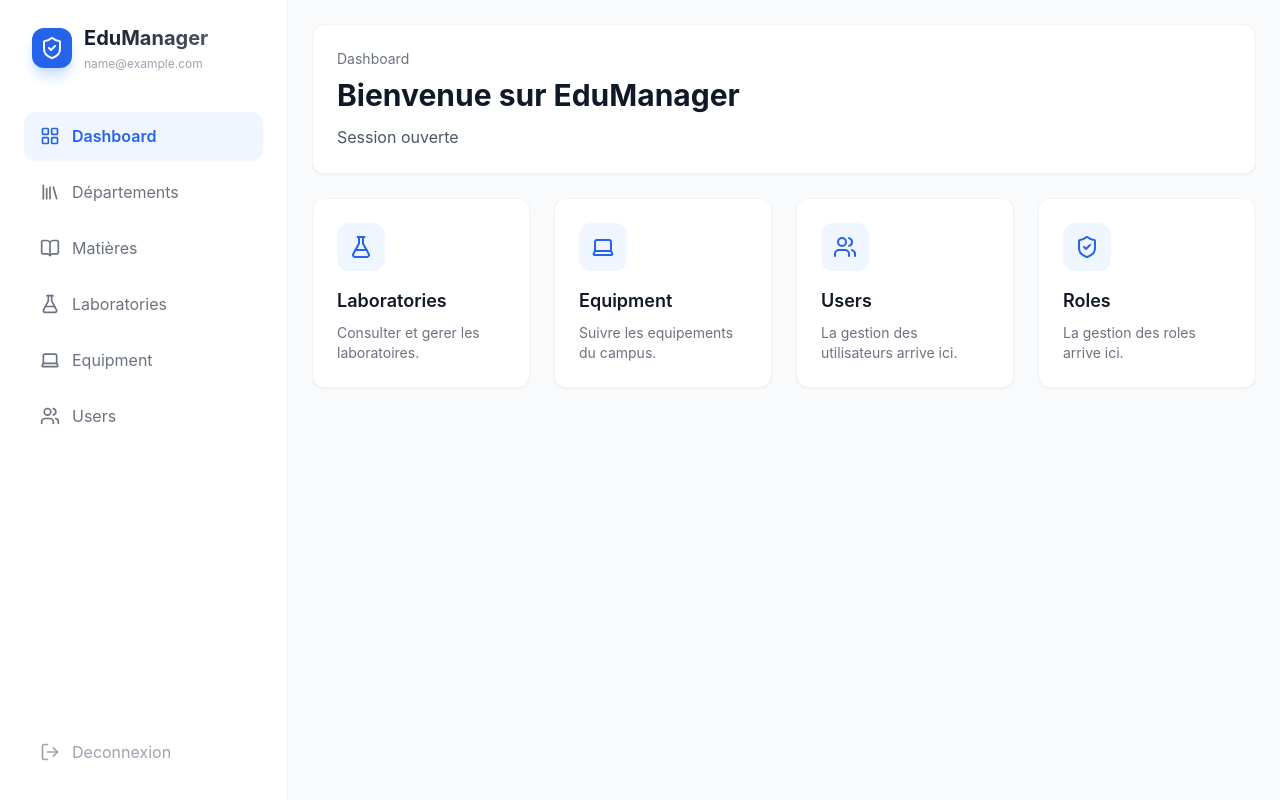
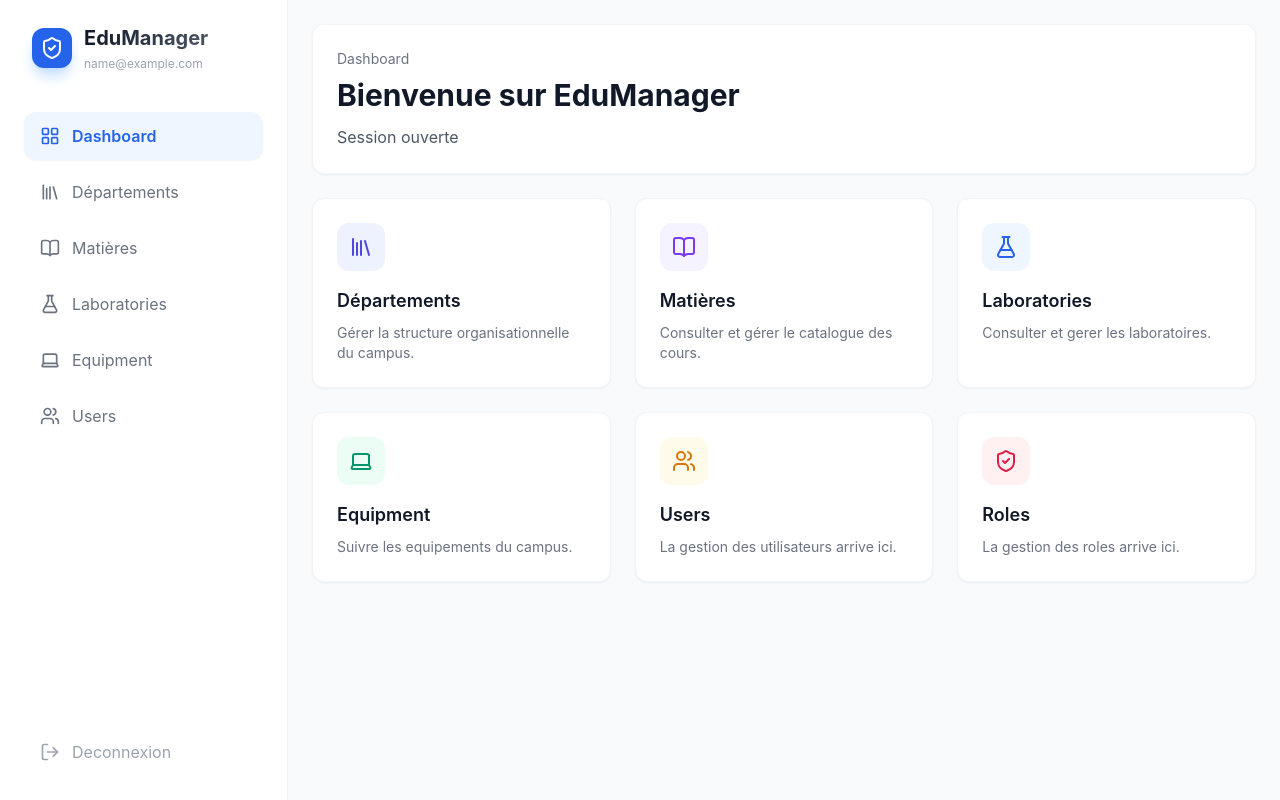
Before and after one commit to rayantr06/UA2, a React app in the folder frontend/: page / in a window 1280 px wide. Built offline with nearby package versions, Linux system fonts and the light colour scheme; no server answers; sample sign-in values are in the browser's storage; the HTML template or start-up script is replaced by a standard one.

Commit message:
feat: integrer les modules dans le routeur et le tableau de bord

```diff
--- a/frontend/src/App.jsx
+++ b/frontend/src/App.jsx
@@ -9,6 +9,13 @@ import EquipmentForm from './pages/equipment/EquipmentForm';
 import EquipmentDetail from './pages/equipment/EquipmentDetail';
 import LoginPage from './pages/auth/LoginPage';
 import DashboardPage from './pages/DashboardPage';
+import DepartmentList from './pages/departments/DepartmentList';
+import DepartmentForm from './pages/departments/DepartmentForm';
+import DepartmentDetail from './pages/departments/DepartmentDetail';
+import SubjectList from './pages/subjects/SubjectList';
+import SubjectForm from './pages/subjects/SubjectForm';
+import SubjectDetail from './pages/subjects/SubjectDetail';
+import ModulePlaceholderPage from './pages/shared/ModulePlaceholderPage';
 import ProtectedRoute from './routes/ProtectedRoute';
 import UsersListPage from './pages/users/UsersListPage';
 import UserFormPage from './pages/users/UserFormPage';
@@ -25,6 +32,16 @@ const App = () => {
       <Route element={<ProtectedRoute />}>
         <Route element={<Layout />}>
           <Route path="/" element={<DashboardPage />} />
+
+          <Route path="/departments" element={<DepartmentList />} />
+          <Route path="/departments/new" element={<DepartmentForm />} />
+          <Route path="/departments/edit/:id" element={<DepartmentForm />} />
+          <Route path="/departments/:id" element={<DepartmentDetail />} />
+
+          <Route path="/subjects" element={<SubjectList />} />
+          <Route path="/subjects/new" element={<SubjectForm />} />
+          <Route path="/subjects/edit/:id" element={<SubjectForm />} />
+          <Route path="/subjects/:id" element={<SubjectDetail />} />
 
           <Route path="/laboratories" element={<LaboratoryList />} />
           <Route path="/laboratories/new" element={<LaboratoryForm />} />
--- a/frontend/src/pages/DashboardPage.jsx
+++ b/frontend/src/pages/DashboardPage.jsx
@@ -1,32 +1,50 @@
 import React from 'react';
 import { useSelector } from 'react-redux';
 import { Link } from 'react-router-dom';
-import { FlaskConical, Laptop, ShieldCheck, Users } from 'lucide-react';
+import { FlaskConical, Laptop, ShieldCheck, Users, Library, BookOpen } from 'lucide-react';
 
 const modules = [
+  {
+    title: 'Départements',
+    description: 'Gérer la structure organisationnelle du campus.',
+    icon: Library,
+    path: '/departments',
+    color: 'bg-indigo-50 text-indigo-600',
+  },
+  {
+    title: 'Matières',
+    description: 'Consulter et gérer le catalogue des cours.',
+    icon: BookOpen,
+    path: '/subjects',
+    color: 'bg-violet-50 text-violet-600',
+  },
   {
     title: 'Laboratories',
     description: 'Consulter et gerer les laboratoires.',
     icon: FlaskConical,
     path: '/laboratories',
+    color: 'bg-primary-50 text-primary-600',
   },
   {
     title: 'Equipment',
     description: 'Suivre les equipements du campus.',
     icon: Laptop,
     path: '/equipment',
+    color: 'bg-emerald-50 text-emerald-600',
   },
   {
     title: 'Users',
     description: 'La gestion des utilisateurs arrive ici.',
     icon: Users,
     path: '/users',
+    color: 'bg-amber-50 text-amber-600',
   },
   {
     title: 'Roles',
     description: 'La gestion des roles arrive ici.',
     icon: ShieldCheck,
     path: '/roles',
+    color: 'bg-rose-50 text-rose-600',
   },
 ];
 
@@ -45,20 +63,16 @@ const DashboardPage = () => {
         </p>
       </section>
 
-      <section className="grid grid-cols-1 md:grid-cols-2 xl:grid-cols-4 gap-6">
-        {modules.map((module) => {
-          const IconComponent = module.icon;
-
-          return (
-            <Link key={module.path} to={module.path} className="card p-6 hover:-translate-y-1 transition-transform duration-200">
-              <div className="w-12 h-12 rounded-xl bg-primary-50 text-primary-600 flex items-center justify-center mb-4">
-                <IconComponent size={24} />
-              </div>
-              <h2 className="text-lg font-semibold text-gray-900">{module.title}</h2>
-              <p className="text-sm text-gray-500 mt-2">{module.description}</p>
-            </Link>
-          );
-        })}
+      <section className="grid grid-cols-1 md:grid-cols-2 xl:grid-cols-3 gap-6">
+        {modules.map(({ title, description, icon: Icon, path, color }) => (
+          <Link key={path} to={path} className="card p-6 hover:-translate-y-1 transition-transform duration-200">
+            <div className={`w-12 h-12 rounded-xl ${color || 'bg-primary-50 text-primary-600'} flex items-center justify-center mb-4`}>
+              <Icon size={24} />
+            </div>
+            <h2 className="text-lg font-semibold text-gray-900">{title}</h2>
+            <p className="text-sm text-gray-500 mt-2">{description}</p>
+          </Link>
+        ))}
       </section>
     </div>
   );
```
